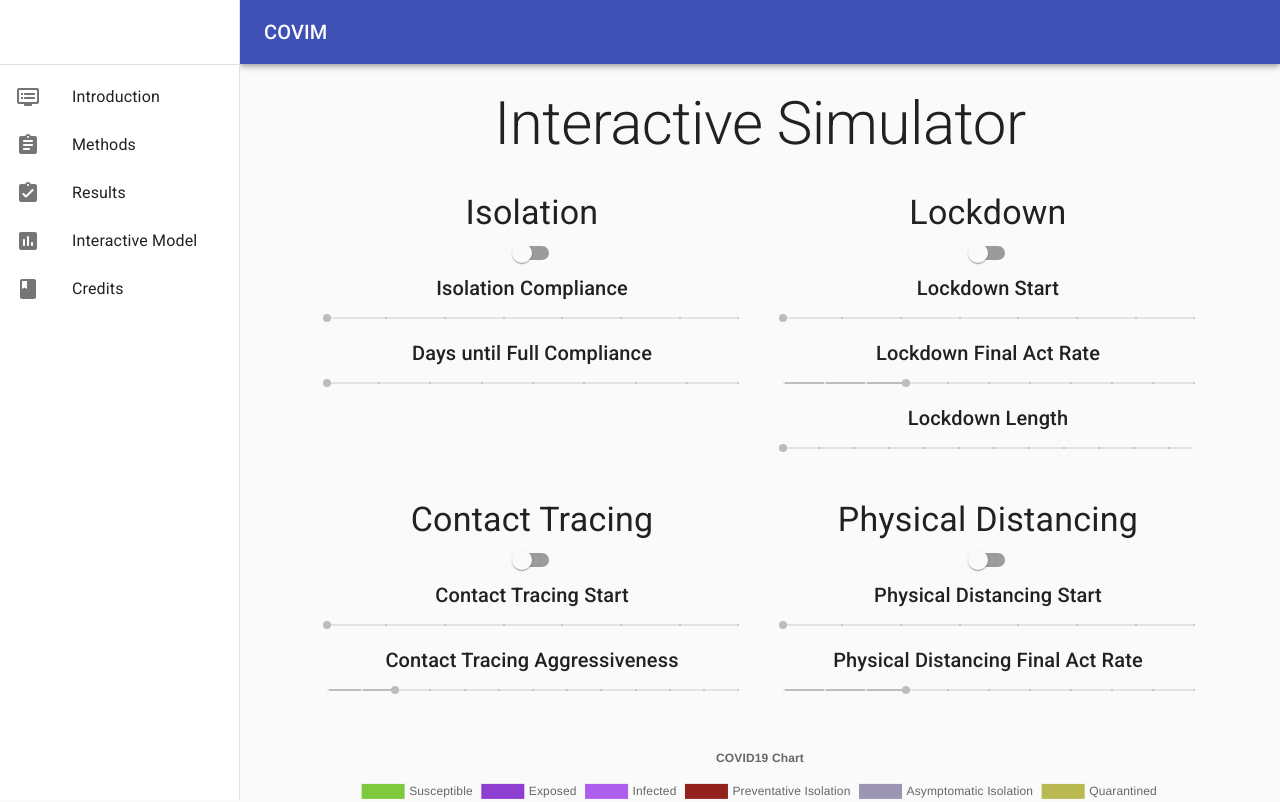
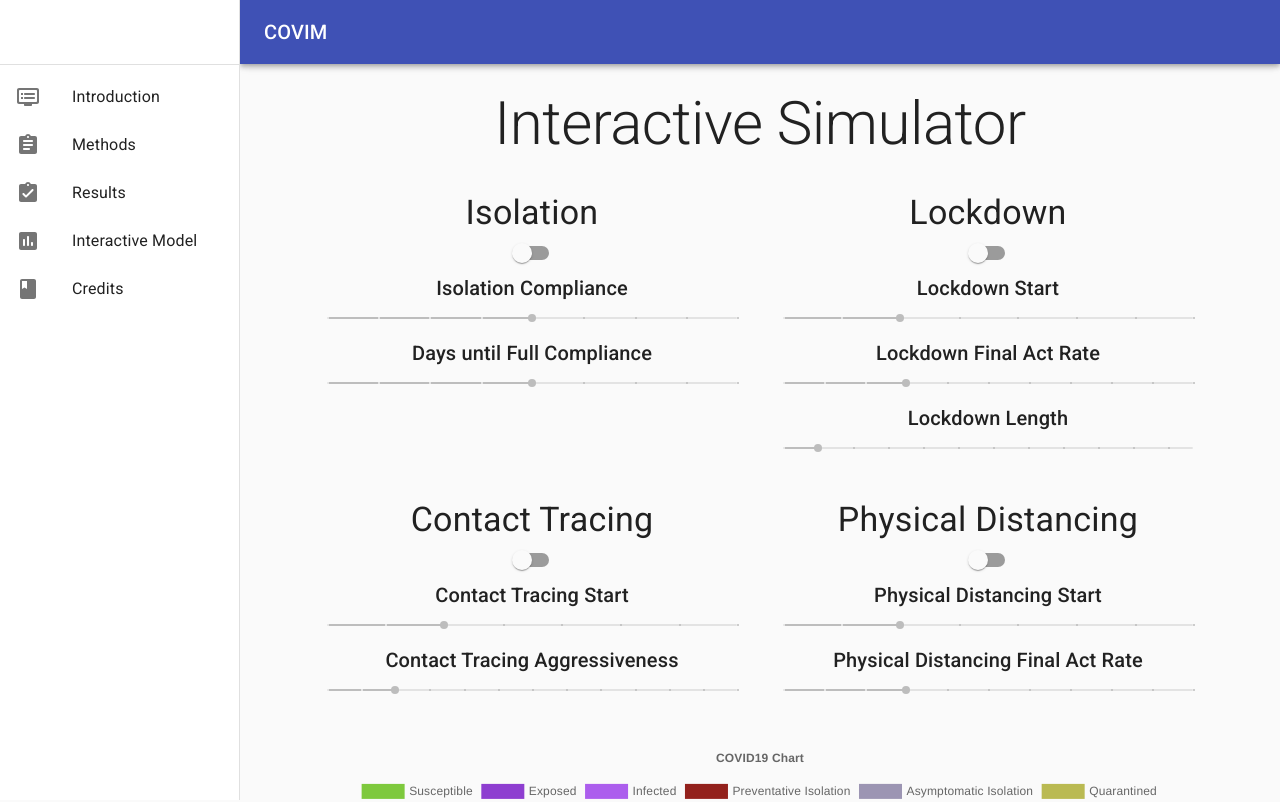
Before and after one commit to uvafan/MMM_Final_Project, a React (Create React App) app in the folder viz/: page /interactive-model in a window 1280 px wide. Shown: the top 802 px of the page. Built offline with nearby package versions, Linux system fonts and the light colour scheme; no server answers.

Commit message:
update defaults

```diff
--- a/viz/src/InteractiveSimulator.js
+++ b/viz/src/InteractiveSimulator.js
@@ -117,10 +117,10 @@ const InteractiveSimulator = () => {
             {...sliderProps}
             disabled={isolation === 0}
             marks
-            defaultValue={0.1}
+            defaultValue={0.5}
             step={0.1}
             min={0.1}
-            max={0.8}
+            max={0.9}
             onChangeCommitted={(event, newValue) => {
               setIsolationCompliance(newValue);
             }}
@@ -130,7 +130,7 @@ const InteractiveSimulator = () => {
             {...sliderProps}
             disabled={isolation === 0}
             marks
-            defaultValue={10}
+            defaultValue={30}
             step={5}
             min={10}
             max={50}
@@ -155,7 +155,7 @@ const InteractiveSimulator = () => {
             {...sliderProps}
             disabled={lockdown === 0}
             marks
-            defaultValue={5}
+            defaultValue={15}
             step={5}
             min={5}
             max={40}
@@ -181,7 +181,7 @@ const InteractiveSimulator = () => {
             {...sliderProps}
             disabled={lockdown === 0}
             marks
-            defaultValue={14}
+            defaultValue={21}
             step={7}
             min={14}
             max={96}
@@ -207,7 +207,7 @@ const InteractiveSimulator = () => {
             {...sliderProps}
             disabled={contactTracing === 0}
             marks
-            defaultValue={5}
+            defaultValue={15}
             step={5}
             min={5}
             max={40}
@@ -248,7 +248,7 @@ const InteractiveSimulator = () => {
             {...sliderProps}
             disabled={physDist === 0}
             marks
-            defaultValue={5}
+            defaultValue={15}
             step={5}
             min={5}
             max={40}
```
